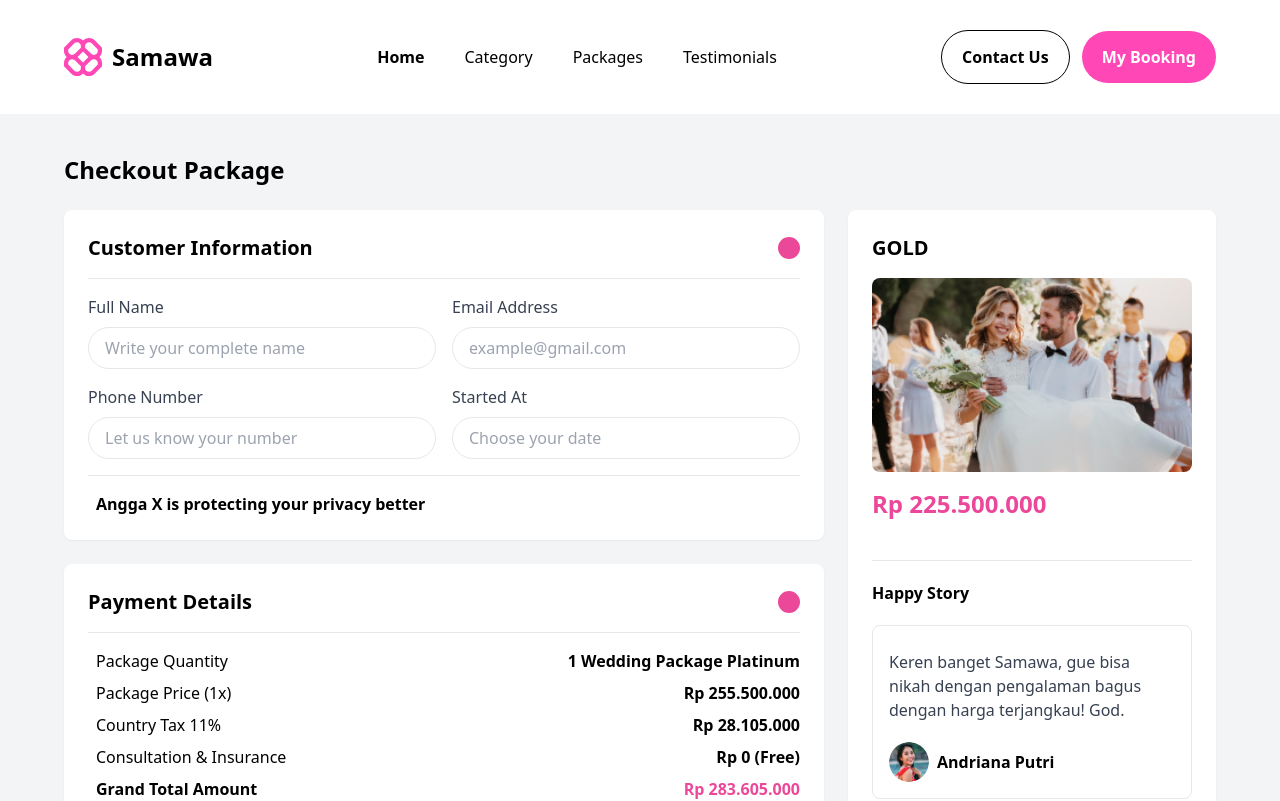
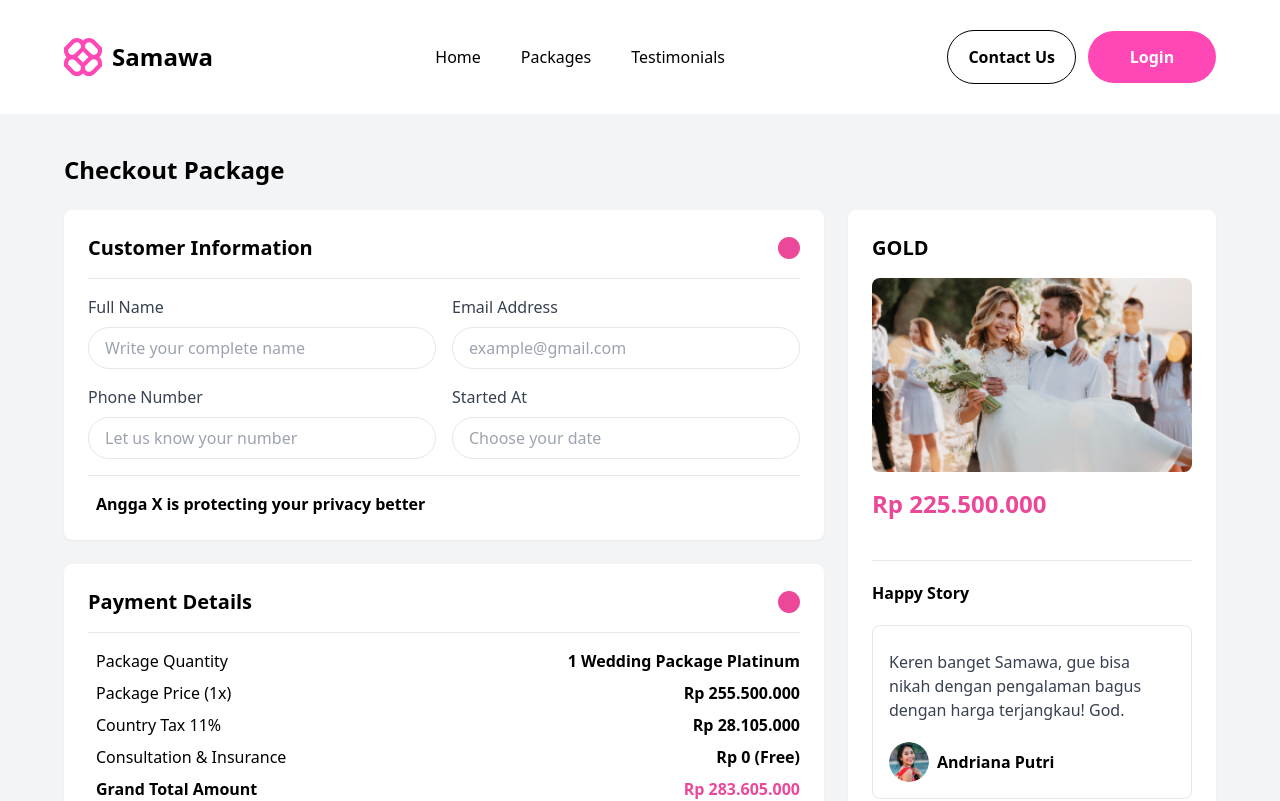
Before and after one commit to AdamAbd/samawa, a SvelteKit app: page /checkout in a window 1280 px wide. Shown: the top 801 px of the page. Built offline with nearby package versions, Linux system fonts and the light colour scheme.

Commit message:
add logic redirect in header

```diff
--- a/src/routes/Header.svelte
+++ b/src/routes/Header.svelte
@@ -1,6 +1,25 @@
 <script>
+	import { goto } from '$app/navigation';
 	import { page } from '$app/stores';
 	import logo from '$lib/images/logo.svg';
+	import { onMount } from 'svelte';
+
+	let token = $state('');
+
+	const handleNavigation = () => {
+		if (token === '') {
+			goto('/login'); // Redirect to login if no token
+		} else {
+			goto('/check-booking'); // Redirect to check booking if token exists
+		}
+	};
+
+	onMount(() => {
+		// Check if localStorage is available and get the token safely
+		if (typeof window !== 'undefined') {
+			token = localStorage.getItem('token') || ''; // Default to empty string if no token
+		}
+	});
 </script>
 
 <header>
@@ -15,13 +34,8 @@
 			<nav class="flex flex-row gap-10 items-center">
 				<a
 					href="/"
-					class="text-base hover:underline font-bold"
+					class="text-base hover:underline"
 					aria-current={$page.url.pathname === '/' ? 'page' : undefined}>Home</a
-				>
-				<a
-					href="/about"
-					class="text-base hover:underline"
-					aria-current={$page.url.pathname === '/about' ? 'page' : undefined}>Category</a
 				>
 				<a
 					href="/about"
@@ -38,8 +52,13 @@
 				<button class="px-5 py-3.5 border border-black rounded-full">
 					<span class="text-base font-semibold">Contact Us</span>
 				</button>
-				<button class="px-5 py-3.5 bg-[#FF48B6] hover:bg-[#FF48B6]/40 rounded-full">
-					<span class="text-base text-white font-semibold">My Booking</span>
+				<button
+					onclick={handleNavigation}
+					class="px-5 py-3.5 min-w-32 bg-[#FF48B6] hover:bg-[#FF48B6]/40 rounded-full"
+				>
+					<span class="text-base text-white font-semibold"
+						>{token !== '' ? 'My Booking' : 'Login'}</span
+					>
 				</button>
 			</div>
 		</div>
```
